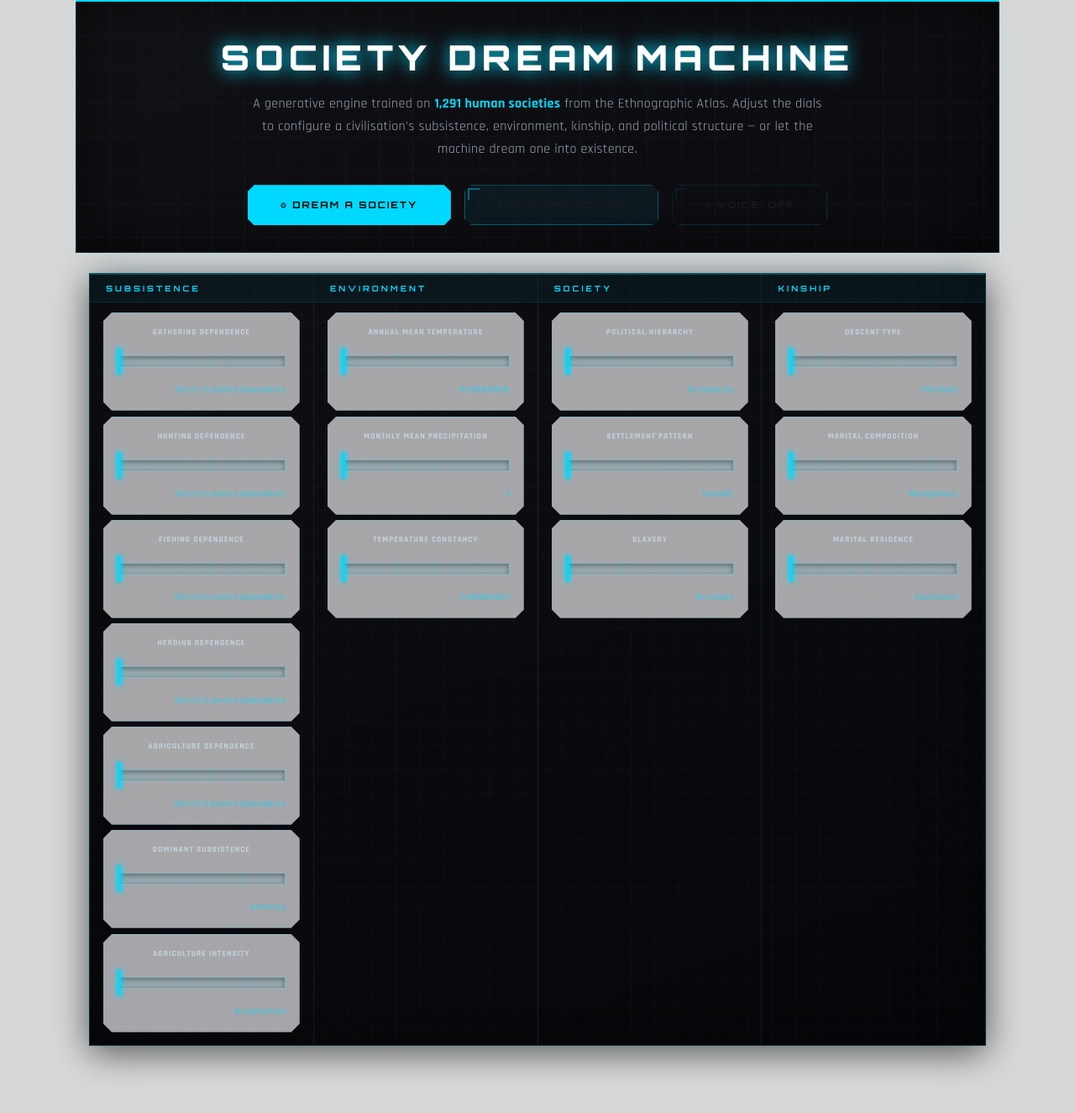
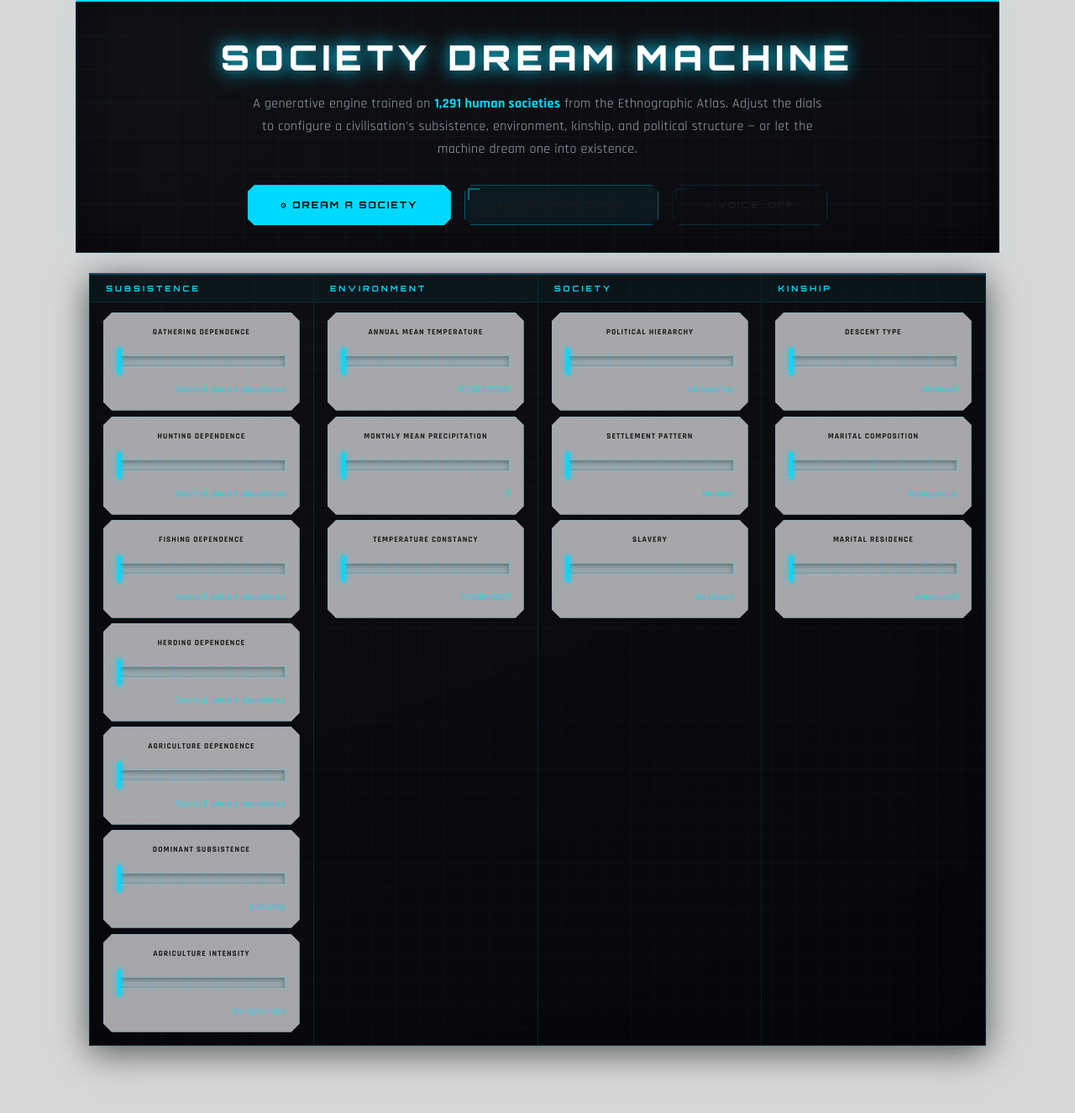
Before and after one commit to ENullus/dream-machine, a Flask app: page / in a window 1280 px wide. Shown: the part 161-1486 px from the top of the page at 84% size. Run offline with Flask 3, Linux system fonts and the light colour scheme; parts of the project's set-up code (start-up, migrations or seed data) failed here and were passed over.

Commit message:
Fix dial label text to black

```diff
--- a/static/css/style.css
+++ b/static/css/style.css
@@ -1243,7 +1243,7 @@ h2 {
 
 /* ---- dial overrides for dark machine ---- */
 .machine-panel .dial label {
-  color: rgba(200,215,225,0.9);
+  color: #1a1a1a;
   font-size: 0.6rem;
   letter-spacing: 1px;
 }
```
